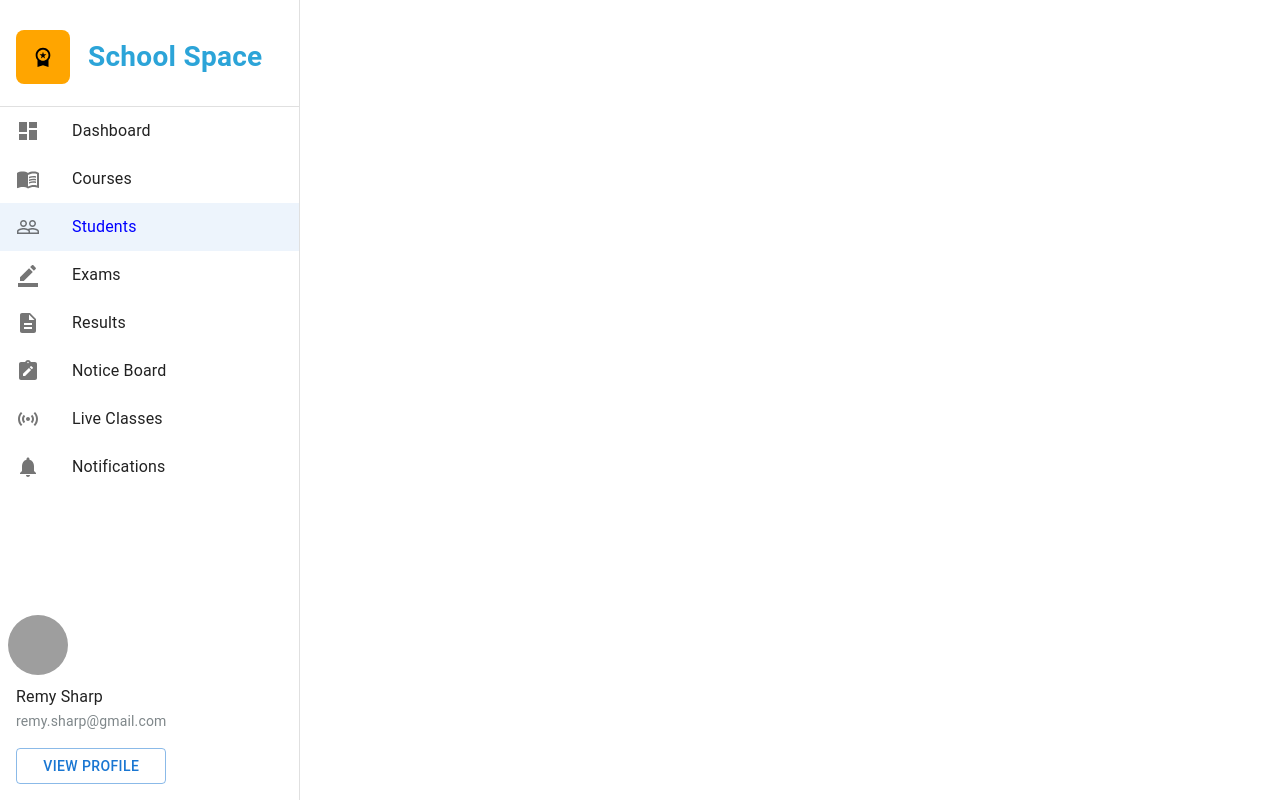
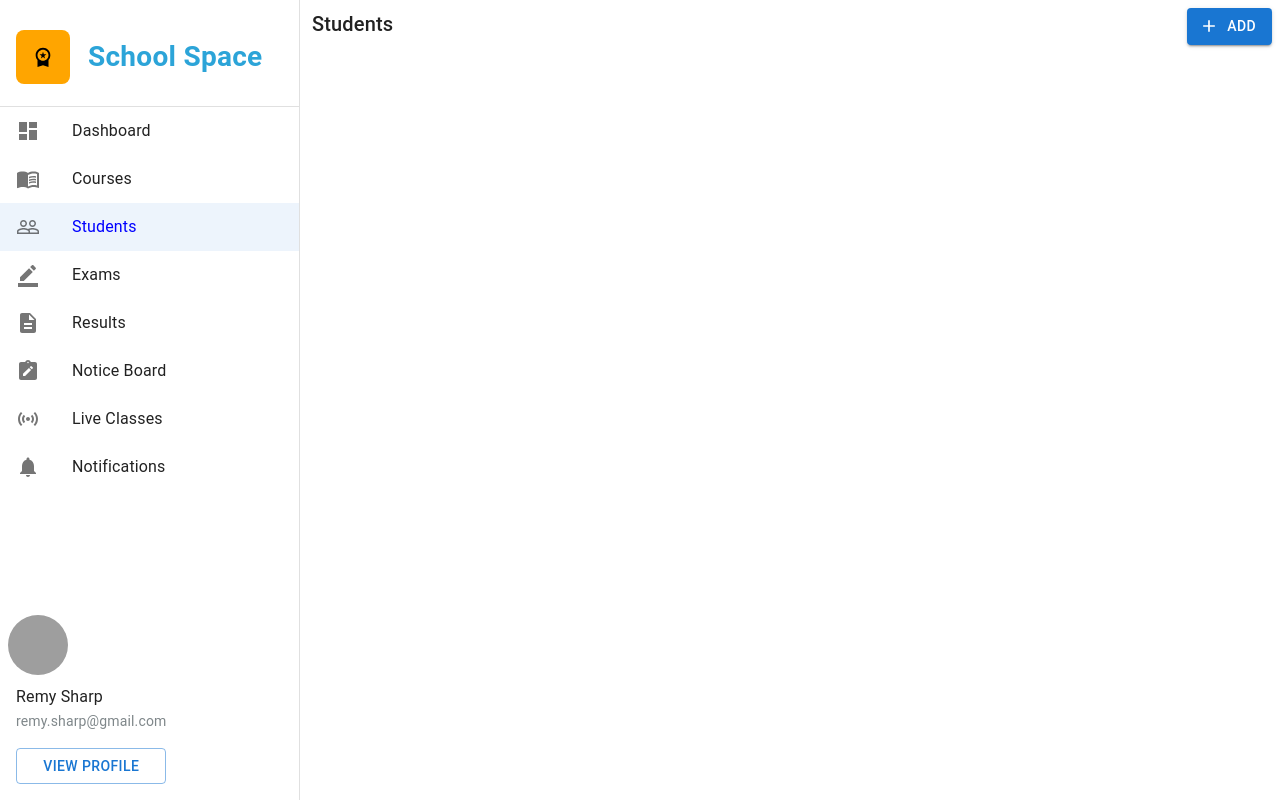
Before and after one commit to apoorv569/school_space_demo, a React (Create React App) app: page / in a window 1280 px wide. Built offline with nearby package versions, Linux system fonts and the light colour scheme; grey boxes are pictures that could not be loaded.

Commit message:
Add Header component.

```diff
--- a/src/App.js
+++ b/src/App.js
@@ -1,9 +1,17 @@
 
+import Header from "./Components/Header";
 import Sidebar from "./Components/Sidebar";
 
 export default function App() {
     return (
             <div>
+                <div style={{
+                    marginLeft: 280,
+                }}
+                >
+                    <Header />
+                </div>
+
                 <div>
                     <Sidebar />
                 </div>
--- /dev/null
+++ b/src/Components/Header.js
@@ -0,0 +1,39 @@
+import * as React from 'react';
+
+import {
+    Box,
+    Button,
+    Typography,
+} from '@mui/material';
+
+import {
+    Add as AddIcon,
+} from '@mui/icons-material';
+
+export default function Header() {
+    return (
+        <Box
+            display="flex"
+            justifyContent="space-between"
+            padding={1}
+            paddingLeft={2}
+        >
+            <Typography
+                variant="h6"
+                sx={{
+                    marginLeft: 2,
+                    flex: 1
+                }}
+            >
+                Students
+            </Typography>
+
+            <Button
+                variant="contained"
+                startIcon={<AddIcon />}
+            >
+                Add
+            </Button>
+        </Box>
+    );
+}
```
